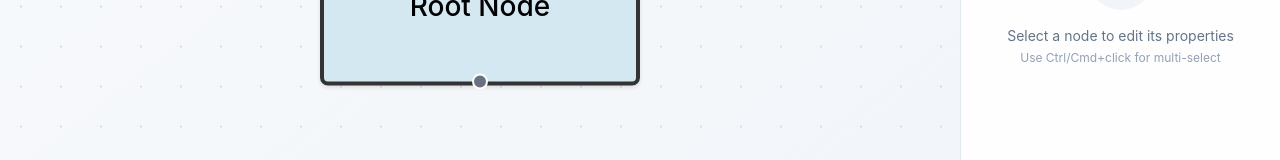
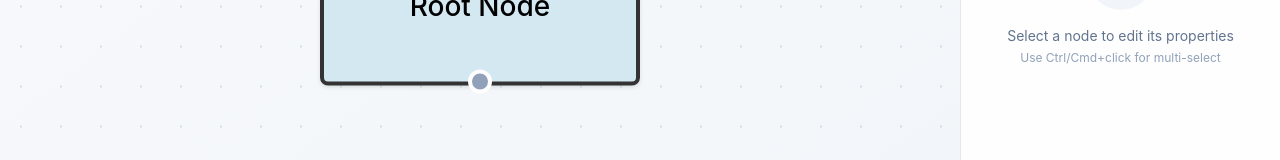
Before and after one commit to nikhilgawade0211-debug/Holen, a Next.js app: page / in a window 1280 px wide. Both pictures are taken after a click on the button "Root". Shown: the part 424-584 px from the top of the page. Built offline with nearby package versions, Linux system fonts and the light colour scheme.

Commit message:
fix: Export menu visibility, trackpad panning, and edge routing

```diff
--- a/src/components/DiagramCanvas.tsx
+++ b/src/components/DiagramCanvas.tsx
@@ -65,8 +65,11 @@ export default function DiagramCanvas() {
         id: edge.id,
         source: edge.source,
         target: edge.target,
-        type: edge.type,
+        sourceHandle: 'bottom',
+        targetHandle: 'top',
+        type: 'smoothstep',
         style: { stroke: '#64748b', strokeWidth: 2 },
+        pathOptions: { offset: 20, borderRadius: 8 },
         animated: false,
       })),
     [diagramEdges]
@@ -148,6 +151,9 @@ export default function DiagramCanvas() {
         selectionMode={SelectionMode.Partial}
         selectionOnDrag
         panOnDrag={[1, 2]} // Pan with middle or right mouse button
+        panOnScroll // Enable two-finger scroll/trackpad panning
+        zoomOnScroll={false} // Disable zoom on scroll so pan works
+        zoomOnPinch // Enable pinch-to-zoom on touch
         selectNodesOnDrag={false}
         fitView
         fitViewOptions={{ padding: 0.2 }}
--- a/src/components/NodeCard.tsx
+++ b/src/components/NodeCard.tsx
@@ -217,6 +217,7 @@ function NodeCard({ data }: NodeCardProps) {
       <Handle
         type="target"
         position={Position.Top}
+        id="top"
         className="!w-3 !h-3 !bg-slate-400 !border-2 !border-white hover:!bg-blue-500 transition-colors"
       />
 
@@ -313,7 +314,8 @@ function NodeCard({ data }: NodeCardProps) {
         <Handle
           type="source"
           position={Position.Bottom}
-          className="!w-2 !h-2 !bg-gray-500"
+          id="bottom"
+          className="!w-3 !h-3 !bg-slate-400 !border-2 !border-white hover:!bg-blue-500 transition-colors"
         />
       </div>
 
--- a/src/components/Toolbar.tsx
+++ b/src/components/Toolbar.tsx
@@ -347,10 +347,14 @@ export default function Toolbar() {
         {showExportMenu && (
           <>
             <div
-              className="fixed inset-0 z-40"
+              className="fixed inset-0"
+              style={{ zIndex: 9998 }}
               onClick={() => setShowExportMenu(false)}
             />
-            <div className="absolute top-full right-0 mt-2 bg-white border border-slate-200 rounded-xl shadow-xl z-50 min-w-[200px] overflow-hidden animate-in fade-in slide-in-from-top-2 duration-200">
+            <div
+              className="absolute top-full right-0 mt-2 bg-white border border-slate-200 rounded-xl shadow-xl min-w-[200px] overflow-hidden"
+              style={{ zIndex: 9999 }}
+            >
               {/* Quality selector */}
               <div className="px-3 py-2 border-b border-slate-100 bg-slate-50">
                 <label className="block text-xs font-medium text-slate-500 mb-1">Quality</label>
```
